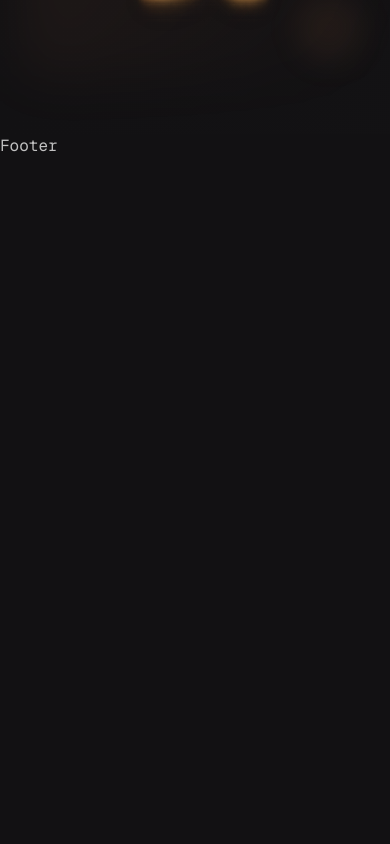
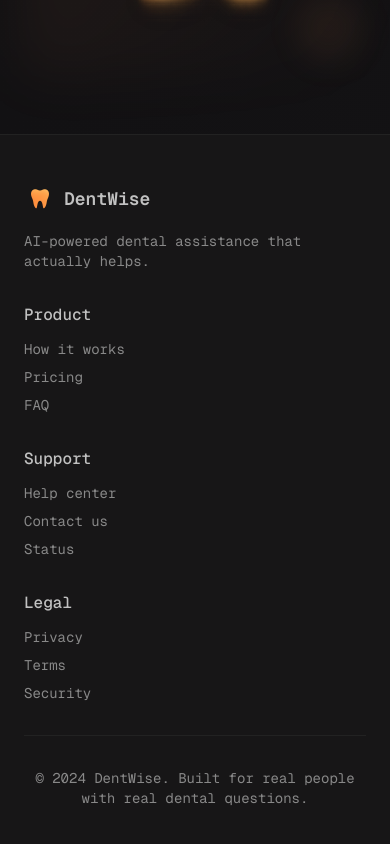
Before and after one commit to asia272/dentwise, a Next.js app: page / in a window 390 px wide. Shown: the part 8305-9149 px from the top of the page. Before the commit the page ends 8463 px from the top, so only its background shows below. Built offline with nearby package versions, Linux system fonts and the light colour scheme.

Commit message:
Footer components added

```diff
--- a/components/landing/Footer.tsx
+++ b/components/landing/Footer.tsx
@@ -1,9 +1,95 @@
-import React from 'react'
+import Image from "next/image";
 
-const Footer = () => {
+function Footer() {
   return (
-    <div>Footer</div>
-  )
+    <footer className="px-6 py-12 border-t bg-muted/30">
+      <div className="max-w-6xl mx-auto">
+        <div className="grid md:grid-cols-4 gap-8">
+          <div className="space-y-4">
+            <div className="flex items-center gap-2">
+              <Image
+                src="/logo.png"
+                alt="DentWise Logo"
+                width={32}
+                height={32}
+                className="w-8 h-8"
+              />
+              <span className="font-semibold text-lg">DentWise</span>
+            </div>
+            <p className="text-sm text-muted-foreground">
+              AI-powered dental assistance that actually helps.
+            </p>
+          </div>
+
+          <div>
+            <h4 className="font-medium mb-3">Product</h4>
+            <ul className="space-y-2 text-sm text-muted-foreground">
+              <li>
+                <a href="#" className="hover:text-foreground">
+                  How it works
+                </a>
+              </li>
+              <li>
+                <a href="#" className="hover:text-foreground">
+                  Pricing
+                </a>
+              </li>
+              <li>
+                <a href="#" className="hover:text-foreground">
+                  FAQ
+                </a>
+              </li>
+            </ul>
+          </div>
+
+          <div>
+            <h4 className="font-medium mb-3">Support</h4>
+            <ul className="space-y-2 text-sm text-muted-foreground">
+              <li>
+                <a href="#" className="hover:text-foreground">
+                  Help center
+                </a>
+              </li>
+              <li>
+                <a href="#" className="hover:text-foreground">
+                  Contact us
+                </a>
+              </li>
+              <li>
+                <a href="#" className="hover:text-foreground">
+                  Status
+                </a>
+              </li>
+            </ul>
+          </div>
+
+          <div>
+            <h4 className="font-medium mb-3">Legal</h4>
+            <ul className="space-y-2 text-sm text-muted-foreground">
+              <li>
+                <a href="#" className="hover:text-foreground">
+                  Privacy
+                </a>
+              </li>
+              <li>
+                <a href="#" className="hover:text-foreground">
+                  Terms
+                </a>
+              </li>
+              <li>
+                <a href="#" className="hover:text-foreground">
+                  Security
+                </a>
+              </li>
+            </ul>
+          </div>
+        </div>
+
+        <div className="border-t mt-8 pt-8 text-center text-sm text-muted-foreground">
+          <p>&copy; 2024 DentWise. Built for real people with real dental questions.</p>
+        </div>
+      </div>
+    </footer>
+  );
 }
-
-export default Footer
+export default Footer;
```
